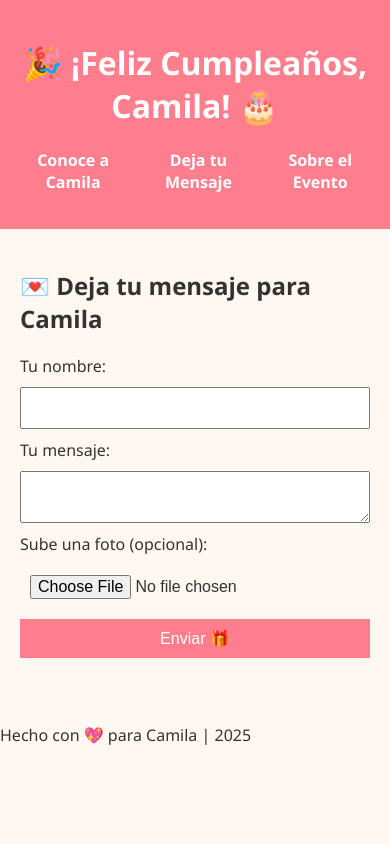
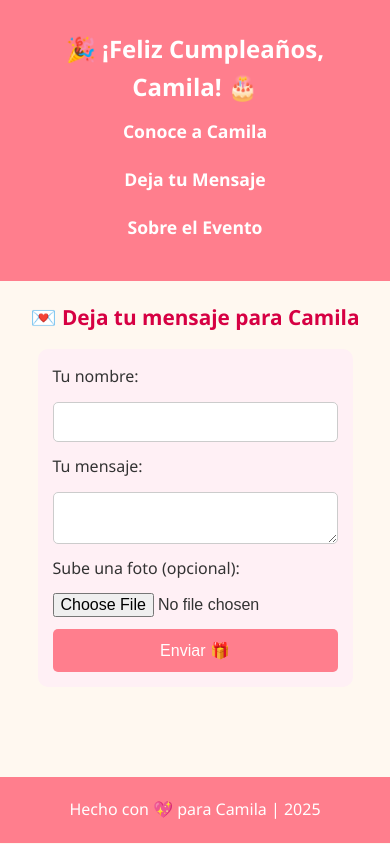
Before and after one commit to hromero1602/eventos_familia_romero.github.io, a plain HTML site: page index.html in a window 390 px wide. Both pictures are taken after a click on the link "Deja tu Mensaje". Drawn offline with Linux system fonts and the light colour scheme.

Commit message:
Update styles.css

```diff
--- a/styles.css
+++ b/styles.css
@@ -1,39 +1,57 @@
+/* Reset básico */
+* {
+    box-sizing: border-box;
+    margin: 0;
+    padding: 0;
+}
+
 body {
     font-family: 'Segoe UI', sans-serif;
     background: #fff8f0;
-    margin: 0;
-    padding: 0;
     color: #333;
+    line-height: 1.6;
 }
 
 header {
     background-color: #ff7e8d;
     color: white;
-    padding: 20px;
+    padding: 30px 20px;
     text-align: center;
+}
+
+header h1 {
+    font-size: 2em;
+    margin-bottom: 10px;
 }
 
 nav ul {
     list-style: none;
-    padding: 0;
     display: flex;
     justify-content: center;
-    gap: 20px;
-    margin-top: 10px;
+    flex-wrap: wrap;
+    gap: 15px;
+    padding: 0;
+    margin: 0;
 }
 
 nav a {
     text-decoration: none;
     color: white;
     font-weight: bold;
+    font-size: 1em;
+    padding: 5px 10px;
+    transition: background 0.2s;
+    border-radius: 5px;
 }
 
 nav a:hover {
-    text-decoration: underline;
+    background: rgba(255, 255, 255, 0.2);
 }
 
 main {
     padding: 20px;
+    max-width: 1000px;
+    margin: auto;
 }
 
 .tab {
@@ -42,25 +60,45 @@ main {
 
 .tab.active {
     display: block;
+    animation: fadeIn 0.5s ease-in;
+}
+
+@keyframes fadeIn {
+    from { opacity: 0; transform: translateY(10px); }
+    to { opacity: 1; transform: translateY(0); }
 }
 
 .profile-pic {
-    width: 200px;
+    width: 220px;
+    height: 220px;
+    object-fit: cover;
     border-radius: 50%;
     display: block;
     margin: 20px auto;
+    border: 4px solid #ff7e8d;
 }
 
 form {
     display: flex;
     flex-direction: column;
-    gap: 10px;
+    gap: 12px;
     max-width: 500px;
     margin: 0 auto;
+    background: #fff0f5;
+    padding: 20px;
+    border-radius: 10px;
 }
 
-input, textarea {
+input[type="text"],
+textarea {
     padding: 10px;
+    font-size: 1em;
+    border: 1px solid #ccc;
+    border-radius: 5px;
+    resize: vertical;
+}
+
+input[type="file"] {
     font-size: 1em;
 }
 
@@ -68,9 +106,11 @@ button {
     background-color: #ff7e8d;
     color: white;
     border: none;
-    padding: 10px;
+    padding: 12px;
     cursor: pointer;
     font-size: 1em;
+    border-radius: 5px;
+    transition: background 0.3s;
 }
 
 button:hover {
@@ -84,12 +124,69 @@ button:hover {
 .mensaje {
     background-color: #ffe5ec;
     padding: 15px;
-    margin-bottom: 15px;
-    border-radius: 8px;
+    margin-bottom: 20px;
+    border-radius: 10px;
+    box-shadow: 0 2px 5px rgba(0,0,0,0.05);
 }
 
 .mensaje img {
     max-width: 100px;
     display: block;
     margin-top: 10px;
+    border-radius: 5px;
 }
+
+section h2 {
+    margin-bottom: 15px;
+    text-align: center;
+    color: #d60043;
+}
+
+ul {
+    list-style: none;
+    padding-left: 0;
+}
+
+ul li {
+    margin-bottom: 10px;
+    font-size: 1.1em;
+}
+
+footer {
+    text-align: center;
+    padding: 20px;
+    background-color: #ff7e8d;
+    color: white;
+    margin-top: 40px;
+}
+
+/* 📱 Responsive para pantallas pequeñas */
+@media (max-width: 600px) {
+    header h1 {
+        font-size: 1.5em;
+    }
+
+    nav ul {
+        flex-direction: column;
+        gap: 10px;
+        align-items: center;
+    }
+
+    .profile-pic {
+        width: 150px;
+        height: 150px;
+    }
+
+    form {
+        width: 90%;
+        padding: 15px;
+    }
+
+    .mensaje img {
+        max-width: 80px;
+    }
+
+    section h2 {
+        font-size: 1.3em;
+    }
+}
```
